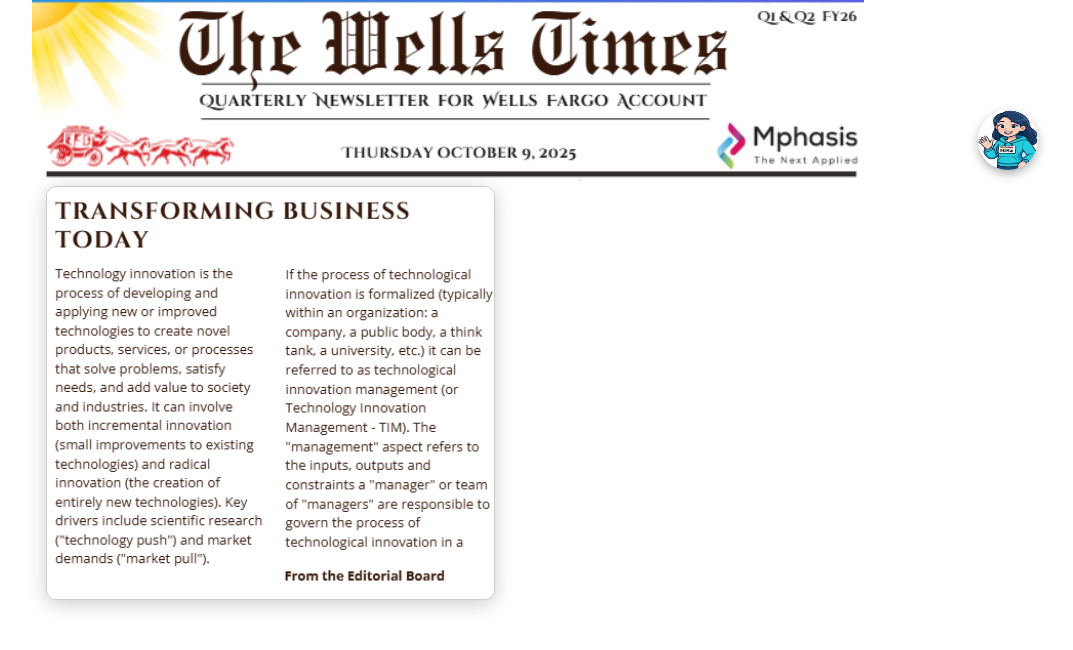
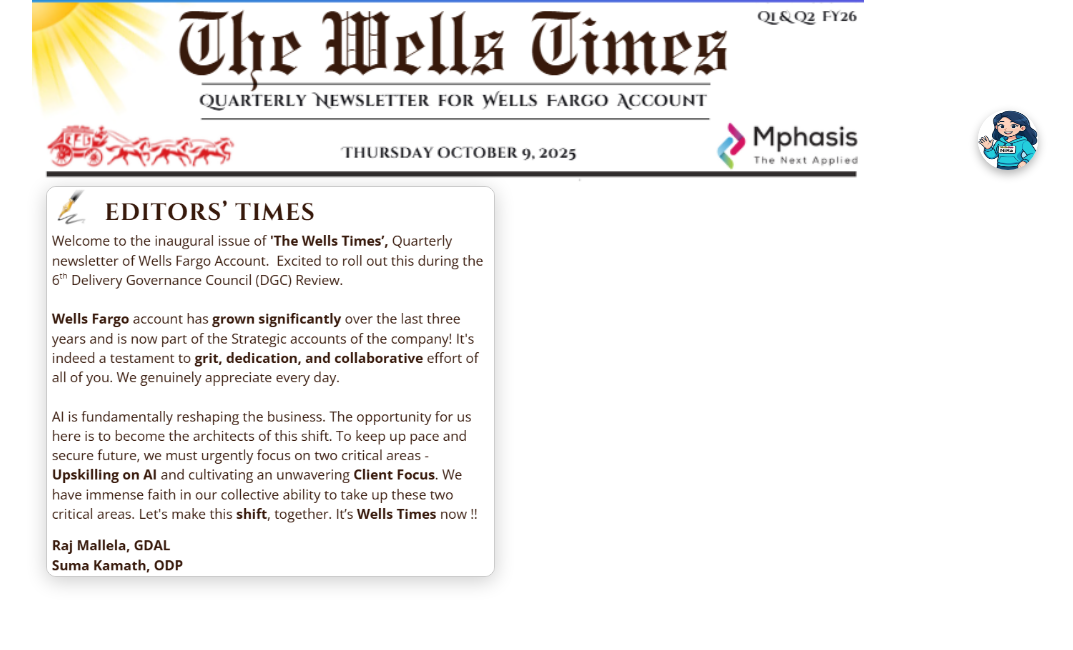
Before and after one commit to nagaprahlad-mphasis/WellsProd-NewsLetter-Agent, a plain HTML site: page index.html in a window 1280 px wide. Shown: the whole page, without its empty margins (192-1265 px from the left). Drawn offline with nearby package versions, Linux system fonts and the light colour scheme.

Commit message:
Update index.html

```diff
--- a/index.html
+++ b/index.html
@@ -75,7 +75,7 @@ header img {
   <!-- Content below header -->
   <div class="container">
     <div class="left">
-      <img src="Resources/WellsPro-Apps-v2.png" alt="WellsPro-Apps" style="width: 60%; border: 1px solid #ccc; border-radius: 10px; box-shadow: 0 4px 20px rgba(0,0,0,0.2); z-index: 9998; background-color: white;">
+      <img src="Resources/WellsPro-Apps-v3.png" alt="WellsPro-Apps" style="width: 60%; border: 1px solid #ccc; border-radius: 10px; box-shadow: 0 4px 20px rgba(0,0,0,0.2); z-index: 9998; background-color: white;">
     </div>
 	 <div id="chatLauncher" style="position: fixed; top: 110px; right: 50px; cursor: pointer; z-index: 9999;">
     <img src="Resources/NiRa4.png" alt="NiRa Icon" style="width: 60px; height: 60px; border-radius: 50%; box-shadow: 0 4px 10px rgba(0,0,0,0.3);">
```
